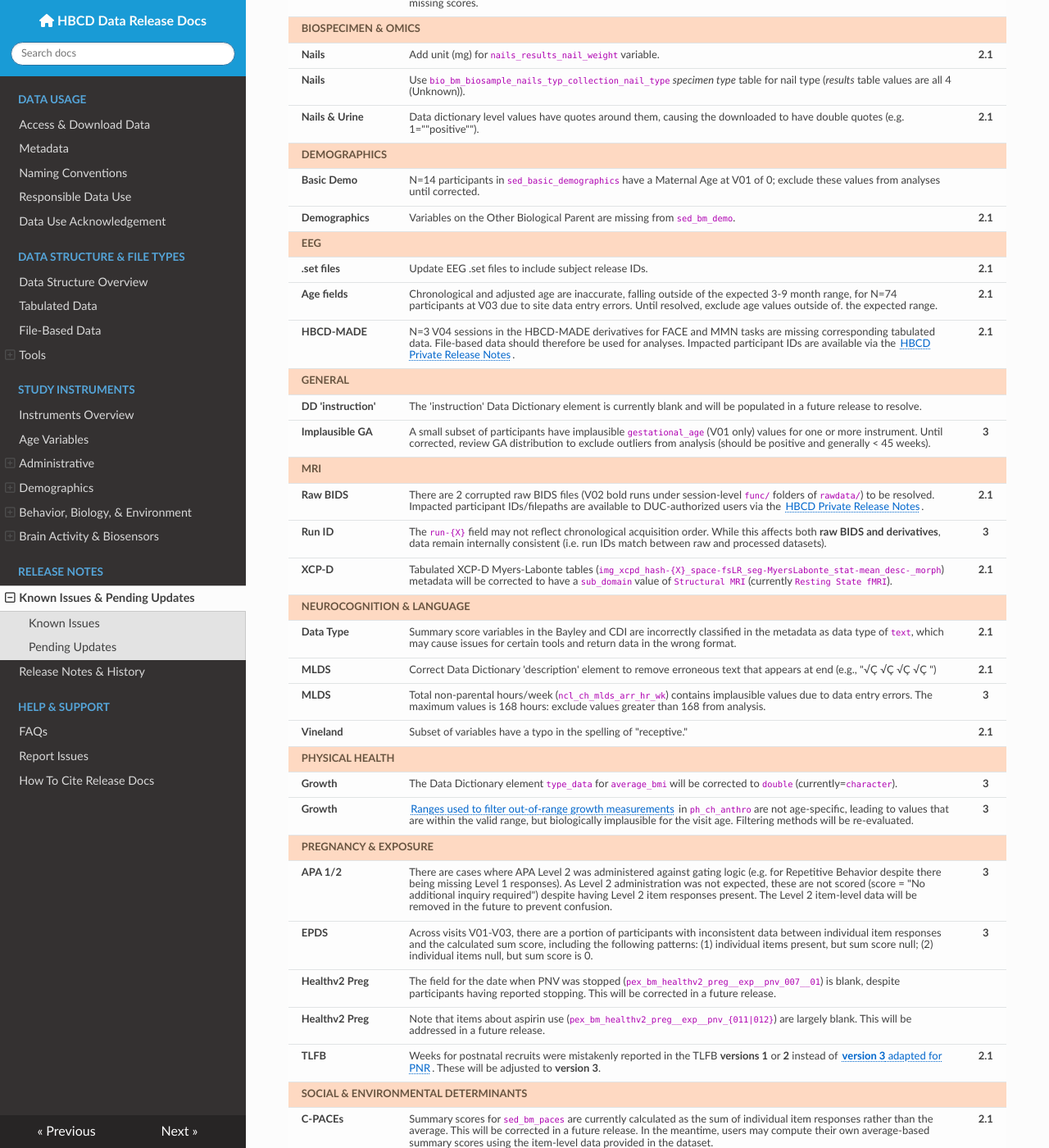
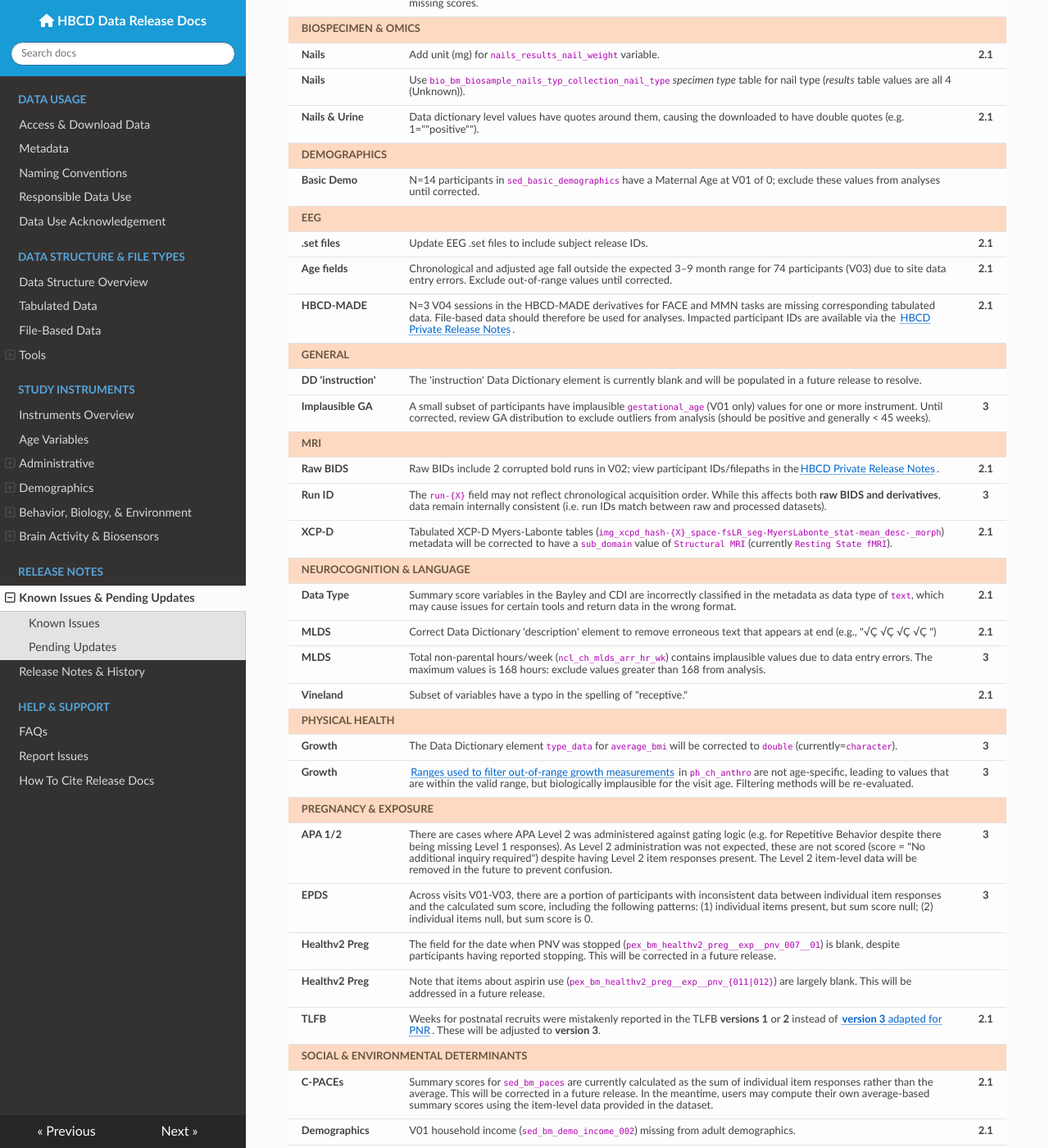
Before and after one commit to nbdc-datahub/hbcd-docs, an MkDocs documentation site: the page built from docs/changelog/issues-updates.md, in a window 1280 px wide and 1400 px high, scrolled down 837 px. Shown: the whole window at 82% size. Built offline with MkDocs 1.6.1, drawn with Linux system fonts in a browser that asks for light colours; nearby versions of some CDN libraries; some of the changed text lies outside the part shown.

Commit message:
update known issues

```diff
--- a/docs/changelog/issues-updates.md
+++ b/docs/changelog/issues-updates.md
@@ -92,11 +92,6 @@
 <td style='word-wrap: break-word; white-space: normal;'>N=14 participants in <code>sed_basic_demographics</code> have a Maternal Age at V01 of 0; exclude these values from analyses until corrected.</td>
 <td style='text-align: center; font-weight: bold;'></td>
 </tr>
-<tr>
-<td class='table-cell' style='font-weight: bold;'>Demographics</td>
-<td style='word-wrap: break-word; white-space: normal;'>Variables on the Other Biological Parent are missing from <code>sed_bm_demo</code>.</td>
-<td style='text-align: center; font-weight: bold;'>2.1</td>
-</tr>
 <tr class="domain-row-issue"><td colspan="4"><strong>EEG</strong></td></tr>
 <tr>
 <td class='table-cell' style='font-weight: bold;'>.set files</td>
@@ -105,7 +100,7 @@
 </tr>
 <tr>
 <td class='table-cell' style='font-weight: bold;'>Age fields</td>
-<td style='word-wrap: break-word; white-space: normal;'>Chronological and adjusted age are inaccurate, falling outside of the expected 3-9 month range, for N=74 participants at V03 due to site data entry errors. Until resolved, exclude age values outside of. the expected range.</td>
+<td style='word-wrap: break-word; white-space: normal;'>Chronological and adjusted age fall outside the expected 3–9 month range for 74 participants (V03) due to site data entry errors. Exclude out-of-range values until corrected.</td>
 <td style='text-align: center; font-weight: bold;'>2.1</td>
 </tr>
 <tr>
@@ -127,7 +122,7 @@
 <tr class="domain-row-issue"><td colspan="4"><strong>MRI</strong></td></tr>
 <tr>
 <td class='table-cell' style='font-weight: bold;'>Raw BIDS</td>
-<td style='word-wrap: break-word; white-space: normal;'>There are 2 corrupted raw BIDS files (V02 bold runs under session-level <code>func/</code> folders of <code>rawdata/</code>) to be resolved. Impacted participant IDs/filepaths are available to DUC-authorized users via the <a href="https://hbcd-docs-private.lassoinformatics.com/#download">HBCD Private Release Notes</a>.</td>
+<td style='word-wrap: break-word; white-space: normal;'>Raw BIDs include 2 corrupted bold runs in V02; view participant IDs/filepaths in the<a href="https://hbcd-docs-private.lassoinformatics.com/#download">HBCD Private Release Notes</a>.</td>
 <td style='text-align: center; font-weight: bold;'>2.1</td>
 </tr>
 <tr>
@@ -206,12 +201,22 @@
 </tr>
 <tr>
 <td class='table-cell' style='font-weight: bold;'>Demographics</td>
+<td style='word-wrap: break-word; white-space: normal;'>V01 household income (<code>sed_bm_demo_income_002</code>) missing from adult demographics.</td>
+<td style='text-align: center; font-weight: bold;'>2.1</td>
+</tr>
+<tr>
+<td class='table-cell' style='font-weight: bold;'>Demographics</td>
+<td style='word-wrap: break-word; white-space: normal;'>Variables on the Other Biological Parent are missing from <code>sed_bm_demo</code>.</td>
+<td style='text-align: center; font-weight: bold;'>2.1</td>
+</tr>
+<tr>
+<td class='table-cell' style='font-weight: bold;'>Demographics</td>
 <td style='word-wrap: break-word; white-space: normal;'>The variables <code>sed_bm_demo_residence_{001|002}</code>, present in the prior release, are missing in the current release and will be added back.</td>
 <td style='text-align: center; font-weight: bold;'>2.1</td>
 </tr>
 <tr>
 <td class='table-cell' style='font-weight: bold;'>eHITS</td>
-<td style='word-wrap: break-word; white-space: normal;'>In <code>sed_bm_ehits</code>, participants who did not respond to any questions have a summary score of 0 instead of missing. Until corrected, users should convert these cases to blank/null prior to conducting analyses.</td>
+<td style='word-wrap: break-word; white-space: normal;'>In <code>sed_bm_ehits</code>, participants with no responses are assigned a score of 0 instead of missing; convert to null before analysis.</td>
 <td style='text-align: center; font-weight: bold;'>2.1</td>
 </tr>
 </tbody></table>
@@ -234,7 +239,7 @@
 <tr class="domain-row-pending"><td colspan="4"><strong>ADMINISTRATIVE</strong></td></tr>
 <tr>
 <td class='table-cell' style='font-weight: bold;'>Study Navigators</td>
-<td style='word-wrap: break-word; white-space: normal;'>The SUBSTANCE_USE and OTHER checkbox fields are blank and will be populated.</td>
+<td style='word-wrap: break-word; white-space: normal;'>Populate SUBSTANCE_USE and OTHER checkbox fields.</td>
 <td style='text-align: center; font-weight: bold;'>2.1</td>
 </tr>
 <tr class="domain-row-pending"><td colspan="4"><strong>BEHAVIOR &amp; CAREGIVER-CHILD INTERACTION</strong></td></tr>
@@ -283,13 +288,13 @@
 </tr>
 <tr>
 <td class='table-cell' style='font-weight: bold;'>Multibirth Cohorts</td>
-<td style='word-wrap: break-word; white-space: normal;'>Missing instrument fields for Sibling cohorts will be populated and <em>familyID</em> will be incorporated to help identify siblings - <a href="https://docs.hbcdstudy.org/latest/instruments/demo/visitinfo/#warning">see details</a>.</td>
+<td style='word-wrap: break-word; white-space: normal;'>Missing instrument fields for Sibling cohorts will be populated and <em>FamilyID</em> will be incorporated to help identify siblings - <a href="https://docs.hbcdstudy.org/latest/instruments/demo/visitinfo/#warning">see details</a>.</td>
 <td style='text-align: center; font-weight: bold;'></td>
 </tr>
 <tr>
 <td class='table-cell' style='font-weight: bold;'>Sequence Field</td>
 <td style='word-wrap: break-word; white-space: normal;'>The currently included Sequence field is blank across all instruments and will be removed.</td>
-<td style='text-align: center; font-weight: bold;'>2.1</td>
+<td style='text-align: center; font-weight: bold;'>3</td>
 </tr>
 <tr class="domain-row-pending"><td colspan="4"><strong>MRI</strong></td></tr>
 <tr>
@@ -345,6 +350,11 @@
 <td style='text-align: center; font-weight: bold;'>2.1</td>
 </tr>
 <tr>
+<td class='table-cell' style='font-weight: bold;'>Growth</td>
+<td style='word-wrap: break-word; white-space: normal;'>Addition of sex-specific birth weight to <code>ph_ch_anthro</code> (see <a href="https://docs.hbcdstudy.org/latest/instruments/physhealth/growth/#warning">Sex-Specific Birthweight for GA</a>).</td>
+<td style='text-align: center; font-weight: bold;'>3</td>
+</tr>
+<tr>
 <td class='table-cell' style='font-weight: bold;'>Vision Screener</td>
 <td style='word-wrap: break-word; white-space: normal;'>Addition of more fields to <code>ph_ch_vs</code> (current release only includes completion status and overall screening results).</td>
 <td style='text-align: center; font-weight: bold;'>3</td>
@@ -361,11 +371,6 @@
 </tr>
 <tr class="domain-row-pending"><td colspan="4"><strong>PREGNANCY &amp; EXPOSURE</strong></td></tr>
 <tr>
-<td class='table-cell' style='font-weight: bold;'>Growth</td>
-<td style='word-wrap: break-word; white-space: normal;'>Addition of sex-specific birth weight to <code>ph_ch_anthro</code> (see <a href="https://docs.hbcdstudy.org/latest/instruments/physhealth/growth/#warning">Sex-Specific Birthweight for GA</a>).</td>
-<td style='text-align: center; font-weight: bold;'>3</td>
-</tr>
-<tr>
 <td class='table-cell' style='font-weight: bold;'>PEX Health</td>
 <td style='word-wrap: break-word; white-space: normal;'>ICD codes for the <code>pex_bm_health*</code> instrument tables are inconsistently provided, sometimes missing corresponding names/labels. For example, medication names are present for the <em>Health V1- Medications</em>, while the <em>Health V2- Pregnancy</em> instrument only has medication codes without corresponding labels. Until resolved, users can use external packages to merge ICD labels if needed: <a href="https://www.stata.com/features/overview/icd/">Stata</a>, <a href="https://hcup-us.ahrq.gov/toolssoftware/ccsr/dxccsr.jsp">SAS</a>, <a href="https://www.rdocumentation.org/packages/icd/versions/3.3">R</a></td>
 <td style='text-align: center; font-weight: bold;'>3</td>
@@ -373,7 +378,7 @@
 <tr class="domain-row-pending"><td colspan="4"><strong>SOCIAL &amp; ENVIRONMENTAL DETERMINANTS</strong></td></tr>
 <tr>
 <td class='table-cell' style='font-weight: bold;'>Child Demo</td>
-<td style='word-wrap: break-word; white-space: normal;'>Household roster will be updated to clarify that counts exclude the main child - see "Household Roster" under the Child Demographics <a href="https://docs.hbcdstudy.org/latest/instruments/SED/demo-ch/#warning">Data Warning</a> for details.</td>
+<td style='word-wrap: break-word; white-space: normal;'>Household roster will be updated to clarify that counts exclude the main child - see "Household Roster" under <a href="https://docs.hbcdstudy.org/latest/instruments/SED/demo-ch/#warning">Data Warning</a> for details.</td>
 <td style='text-align: center; font-weight: bold;'>2.1</td>
 </tr>
 </tbody></table>
```
Also changed, not shown: 1 other file.
